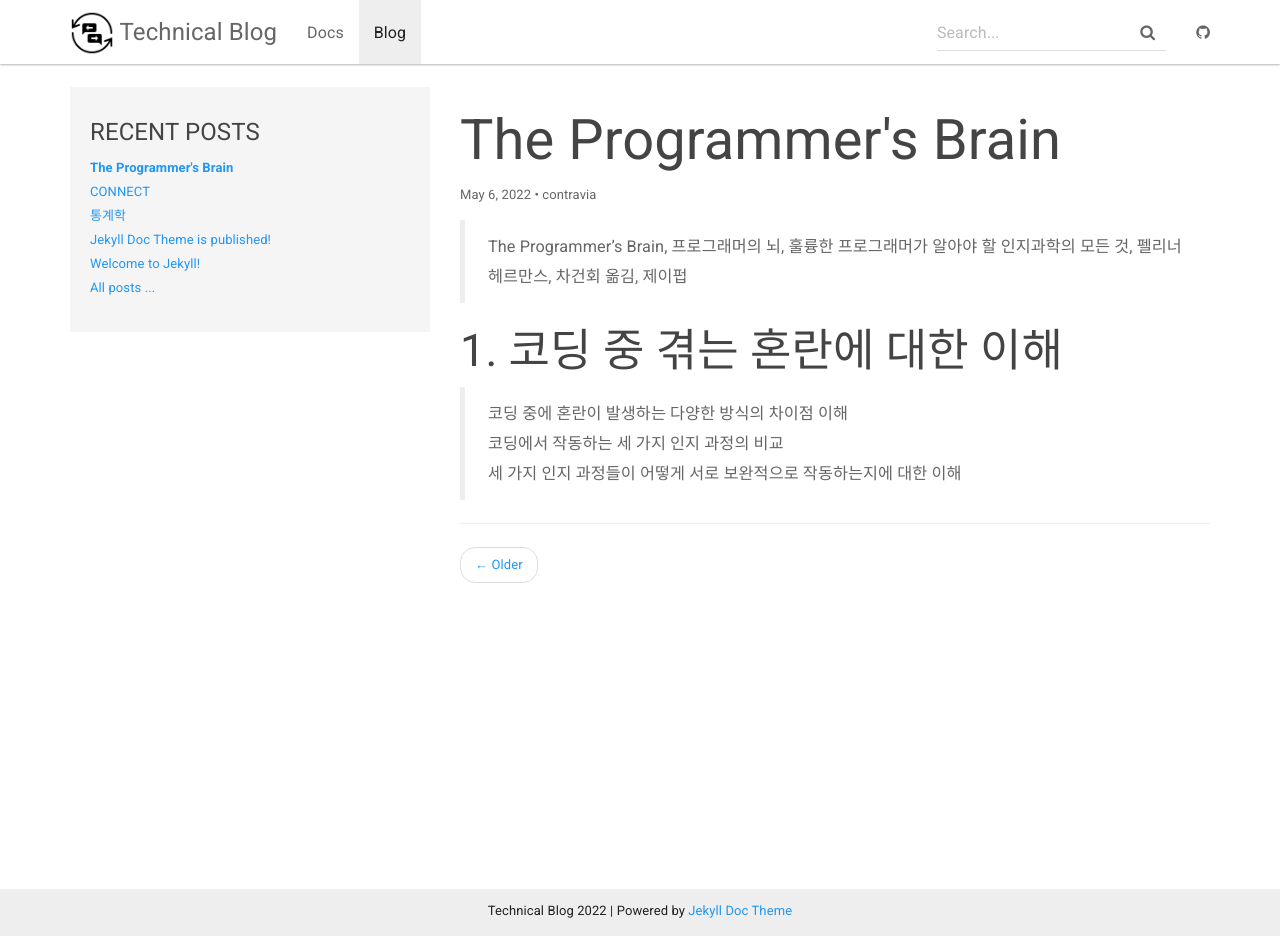
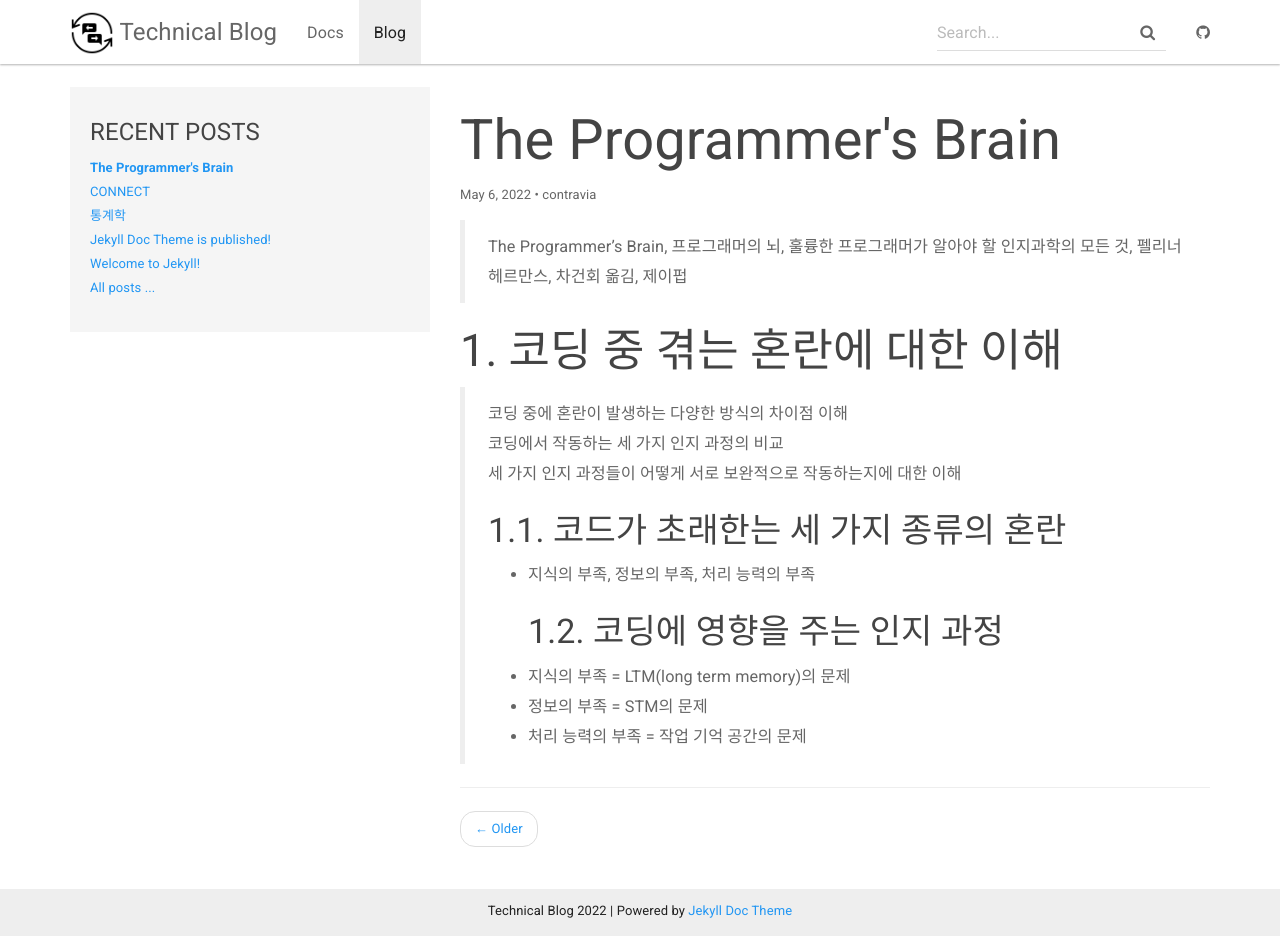
Before and after one commit to contravia-cloud/TechnicalBlog2, a Jekyll site: the page built from _posts/2022-05-06-The_Programmer's_Brain.md, in a window 1280 px wide and 936 px high. Built offline with Jekyll 4.4.1, drawn with Linux system fonts in a browser that asks for light colours.

Commit message:
Update 2022-05-06-The_Programmer's_Brain.md

```diff
--- a/_posts/2022-05-06-The_Programmer's_Brain.md
+++ b/_posts/2022-05-06-The_Programmer's_Brain.md
@@ -10,3 +10,9 @@ author: contravia
 > 코딩 중에 혼란이 발생하는 다양한 방식의 차이점 이해
 > 코딩에서 작동하는 세 가지 인지 과정의 비교
 > 세 가지 인지 과정들이 어떻게 서로 보완적으로 작동하는지에 대한 이해
+### 1.1. 코드가 초래한는 세 가지 종류의 혼란
+- 지식의 부족, 정보의 부족, 처리 능력의 부족
+### 1.2. 코딩에 영향을 주는 인지 과정
+- 지식의 부족 = LTM(long term memory)의 문제
+- 정보의 부족 = STM의 문제
+- 처리 능력의 부족 = 작업 기억 공간의 문제
```
